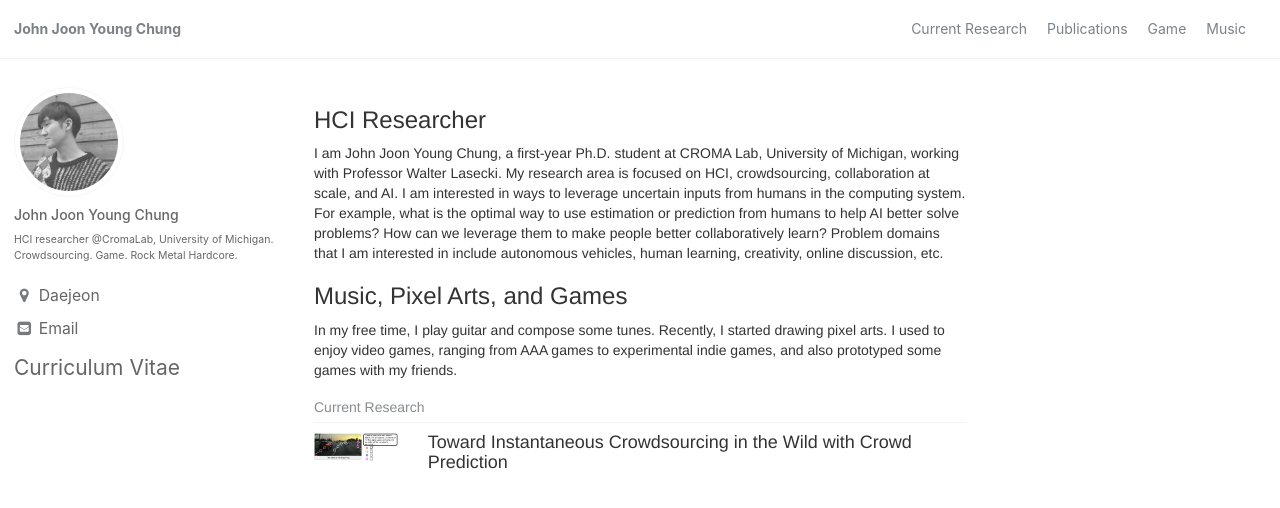
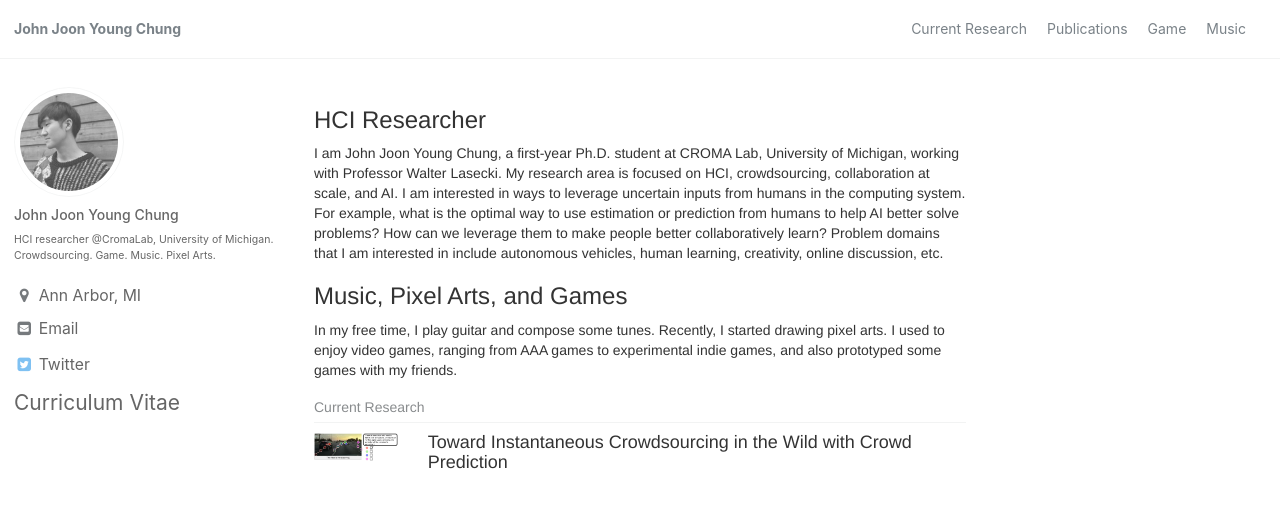
Before and after one commit to johnr0/johnr0.github.io, a Jekyll site: the page built from index.html, in a window 1280 px wide and 900 px high. Shown: the top 508 px of the window. Built offline with Jekyll 4.4.1, drawn with Linux system fonts in a browser that asks for light colours; the list of posts is cut into pages by our own code.

Commit message:
twitter, location

```diff
--- a/_config.yml
+++ b/_config.yml
@@ -85,8 +85,8 @@ analytics:
 author:
   name             : "John Joon Young Chung"
   avatar           : "/assets/image/john.jpg"
-  bio              : "HCI researcher @CromaLab, University of Michigan. Crowdsourcing. Game. Rock Metal Hardcore."
-  location         : "Daejeon"
+  bio              : "HCI researcher @CromaLab, University of Michigan. Crowdsourcing. Game. Music. Pixel Arts."
+  location         : "Ann Arbor, MI"
   email            : 'jjyc@umich.edu'
   uri              :
   bitbucket        :
@@ -107,7 +107,7 @@ author:
   stackoverflow    : # "123456/username" (the last part of your profile url, e.g. https://stackoverflow.com/users/123456/username)
   steam            : # "steamId" (the last part of your profile url, e.g. https://steamcommunity.com/id/steamId/)
   tumblr           :
-  twitter          :
+  twitter          : "https://twitter.com/roadendsgame"
   vine             :
   weibo            :
   xing             :
```
